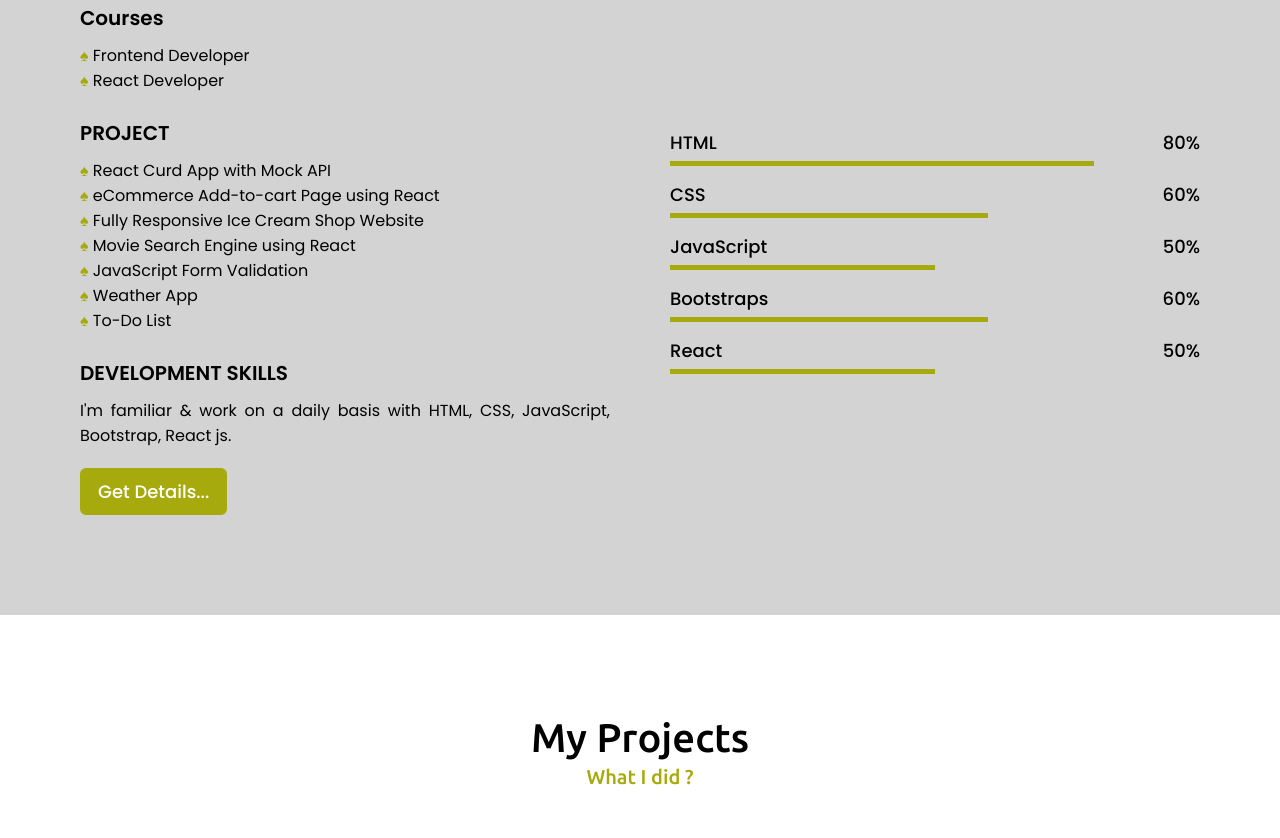
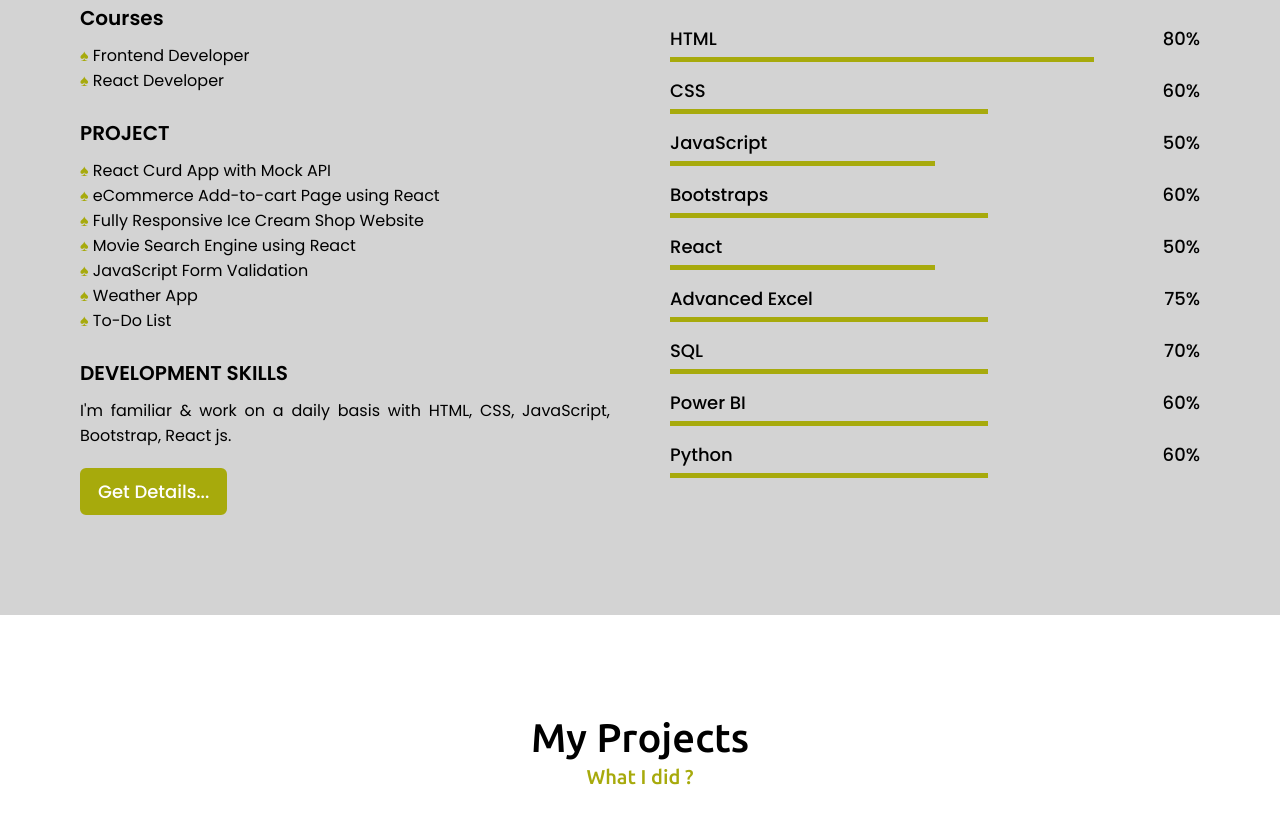
Before and after one commit to NSKRaj/Portfolio, a plain HTML site: page index.html in a window 1280 px wide. Shown: the part 1786-2624 px from the top of the page. Drawn offline with nearby package versions, Linux system fonts and the light colour scheme.

Commit message:
Update index.html

```diff
--- a/index.html
+++ b/index.html
@@ -133,6 +133,34 @@
                   <span>50%</span>
                 </div>
                 <div class="line react"></div>
+              </div>
+              <div class="bars">
+                <div class="info">
+                  <span>Advanced Excel</span>
+                  <span>75%</span>
+                </div>
+                <div class="line bootstraps"></div>
+              </div>
+              <div class="bars">
+                <div class="info">
+                  <span>SQL</span>
+                  <span>70%</span>
+                </div>
+                <div class="line bootstraps"></div>
+              </div>
+              <div class="bars">
+                <div class="info">
+                  <span>Power BI</span>
+                  <span>60%</span>
+                </div>
+                <div class="line bootstraps"></div>
+              </div>
+              <div class="bars">
+                <div class="info">
+                  <span>Python</span>
+                  <span>60%</span>
+                </div>
+                <div class="line bootstraps"></div>
               </div>
             </div>
           </div>
```
